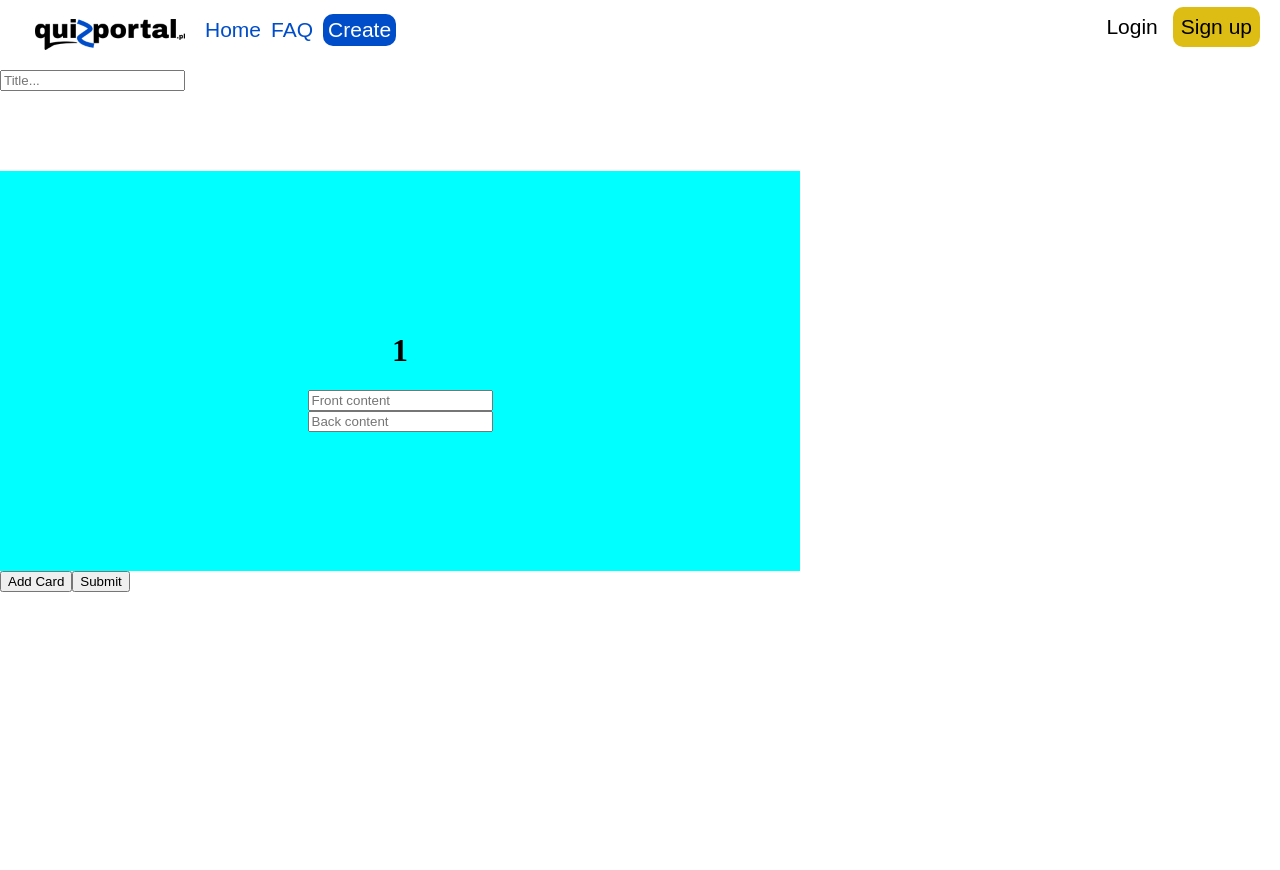
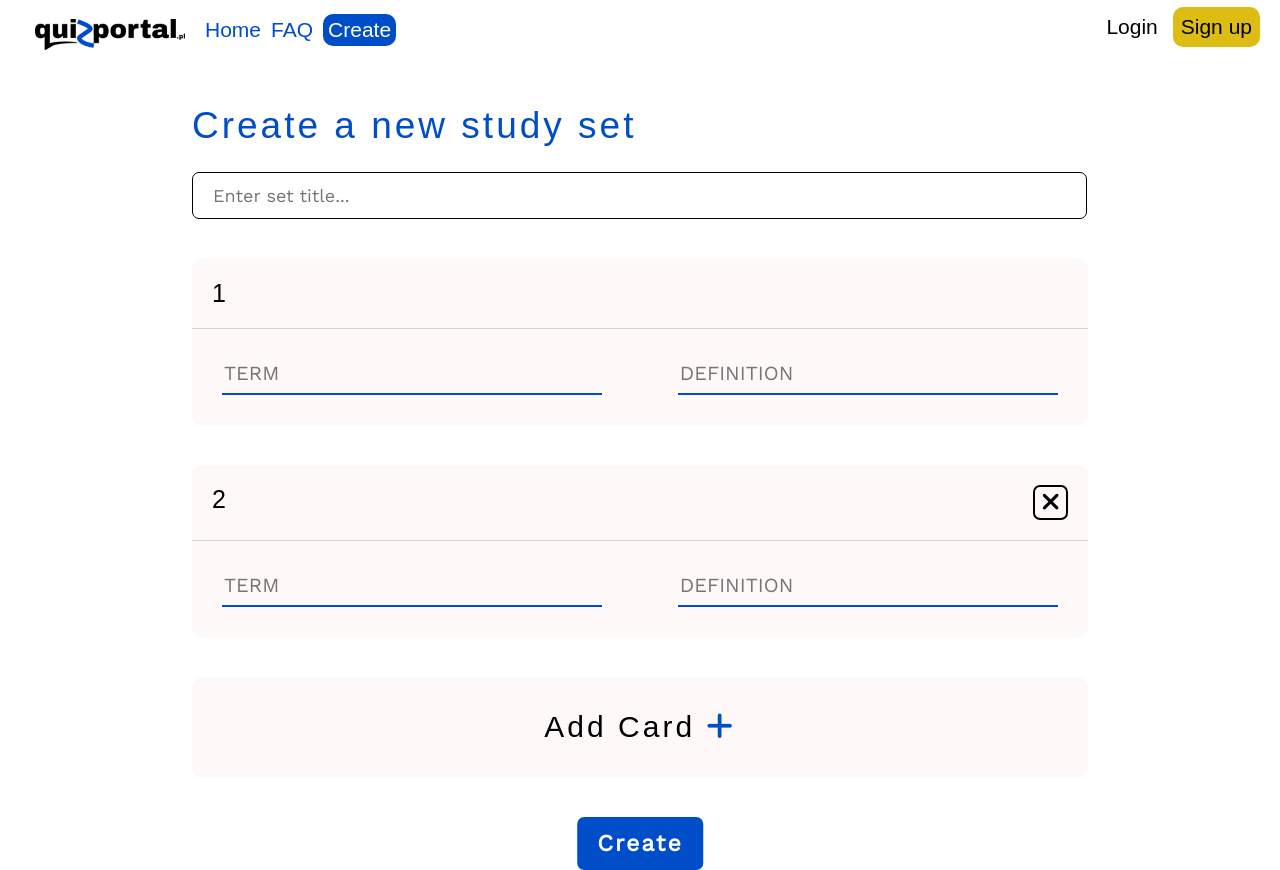
Before and after one commit to sercamembert/quizportal, a React (Create React App) app: page /create-folder in a window 1280 px wide. Before the commit the page ends 800 px from the top, so only its background shows below. Built offline with nearby package versions, Linux system fonts and the light colour scheme; no server answers; a web font is replaced by a local one.

Commit message:
add creating page styles

```diff
--- a/src/components/Header.tsx
+++ b/src/components/Header.tsx
@@ -136,7 +136,7 @@ export const Header = () => {
                 <div className="dropdown__link-container">
                   <Link to="/user-folders" className="dropdown__link">
                     <i className="fa-solid fa-bookmark dropdown__icon"></i>
-                    My flashcards
+                    My sets
                   </Link>
                 </div>
                 <div className="dropdown__link-container dropdown__link-container--border">
--- a/src/pages/create-folder/Create-folder.tsx
+++ b/src/pages/create-folder/Create-folder.tsx
@@ -16,8 +16,9 @@ interface CreateFormData {
 
 export const CreateFolder = () => {
   const navigate = useNavigate();
+  const [textareaHeight, setTextareaHeight] = useState("auto");
   const [user] = useAuthState(auth);
-  const [cardsCount, setCardsCount] = useState(1);
+  const [cardsCount, setCardsCount] = useState(2);
   const schema = yup.object().shape({
     title: yup.string().required("You must add title"),
     cards: yup.array().of(
@@ -78,35 +79,64 @@ export const CreateFolder = () => {
     );
   };
 
+  const handleTextareaInput = (event: any) => {
+    const element = event.target;
+    element.style.height = "30px";
+    element.style.height = `${element.scrollHeight}px`;
+    setTextareaHeight(`${element.scrollHeight}px`);
+  };
+
   return (
+    <div className="wrapper">
       <div className="create">
-      <form onSubmit={handleSubmit(onCreatePost)} className="form">
-        <input type="text" placeholder="Title..." {...register("title")} />
+        <form onSubmit={handleSubmit(onCreatePost)}>
+          <h1 className="create__heading">Create a new study set</h1>
+          <input
+            type="text"
+            placeholder="Enter set title..."
+            {...register("title")}
+            className="create__title"
+          />
           {Array.from({ length: cardsCount }).map((_, index) => (
             <div key={index} className="card">
-            <h1>{index + 1}</h1>
-            <input
-              type="text"
-              placeholder="Front content"
-              {...register(`cards.${index}.frontSite` as const)}
-            />
-            <input
-              type="text"
-              placeholder="Back content"
-              {...register(`cards.${index}.backSite` as const)}
-            />
+              <div className="card__head">
+                <span className="card__number">{index + 1}</span>
                 {index > 0 && (
-              <button type="button" onClick={() => handleRemoveCard(index)}>
-                Remove
+                  <button
+                    type="button"
+                    onClick={() => handleRemoveCard(index)}
+                    className="card__remove"
+                  >
+                    <i className="fa-solid fa-xmark"></i>
                   </button>
                 )}
               </div>
+              <div className="card__inputs">
+                <textarea
+                  placeholder="TERM"
+                  {...register(`cards.${index}.frontSite` as const)}
+                  className="card__input"
+                  onInput={handleTextareaInput}
+                />
+                <textarea
+                  placeholder="DEFINITION"
+                  {...register(`cards.${index}.backSite` as const)}
+                  className="card__input"
+                  onInput={handleTextareaInput}
+                />
+              </div>
+            </div>
           ))}
-        <button type="button" onClick={handleAddCard}>
-          Add Card
+          <button type="button" onClick={handleAddCard} className="card__add">
+            <span className="card__add-text">
+              Add Card <i className="fa-solid fa-plus"></i>
+            </span>
           </button>
-        <button>Submit</button>
+          <button className="submit-btn" type="submit">
+            Create
+          </button>
         </form>
+      </div>
     </div>
   );
 };
--- a/src/scss/App.scss
+++ b/src/scss/App.scss
@@ -4,5 +4,4 @@
 @import "header";
 @import "home";
 @import "faq";
-@import "create-flashcard";
-@import "card";
+@import "create-folder";
--- a/src/scss/_card.scss
+++ /dev/null
@@ -1,10 +0,0 @@
-.card {
-  margin-top: 80px;
-  display: flex;
-  flex-direction: column;
-  width: 800px;
-  height: 400px;
-  justify-content: center;
-  align-items: center;
-  background-color: aqua;
-}
--- a/src/scss/_create-flashcard.scss
+++ /dev/null
@@ -1,6 +0,0 @@
-.create {
-  margin-top: 70px;
-  min-height: calc(100vh - 70px);
-  width: 100vw;
-  max-width: 100%;
-}
--- /dev/null
+++ b/src/scss/_create-folder.scss
@@ -0,0 +1,152 @@
+.create {
+  min-height: calc(100vh - 80px);
+  width: 100vw;
+  max-width: 100%;
+  margin-top: 80px;
+  display: flex;
+  justify-content: center;
+  flex-wrap: wrap;
+
+  form {
+    flex-basis: 70%;
+  }
+
+  &__heading {
+    color: $color-blue-main;
+    font-family: $font-Coolvetica;
+    letter-spacing: 3px;
+    font-weight: 300;
+    font-size: 20px;
+    @media (min-width: 425px) {
+      font-size: 23px;
+    }
+    @media (min-width: 768px) {
+      font-size: 30px;
+    }
+    @media (min-width: 1024px) {
+      font-size: 37px;
+    }
+  }
+
+  &__title {
+    width: calc(100% - 35px);
+    padding: 12px;
+    padding-left: 20px;
+    font-family: $font-Work-Sans;
+    font-size: 18px;
+    border-radius: 7px;
+    border: 1px solid black;
+  }
+}
+
+.card {
+  background-color: $color-beige;
+  margin-top: 40px;
+  border-radius: 10px;
+  &__head {
+    width: 100%;
+    display: flex;
+    justify-content: space-between;
+    border-bottom: 1px solid lightgrey;
+  }
+
+  &__number {
+    font-family: $font-Coolvetica;
+    font-size: 25px;
+    margin: 20px;
+  }
+
+  &__remove {
+    font-size: 25px;
+    background-color: $color-beige;
+    border: 2px solid;
+    border-color: black;
+    margin: 20px;
+    transition: 0.3s ease-in-out;
+    border-radius: 7px;
+    &:hover {
+      cursor: pointer;
+      border-color: rgb(223, 91, 91);
+      color: rgb(223, 91, 91);
+      transform: scale(1.1);
+    }
+  }
+
+  &__inputs {
+    padding: 30px;
+    width: calc(100% - 60px);
+    min-height: 100%; /* dodana właściwość */
+    display: flex; /* dodana właściwość */
+    flex-direction: column;
+    gap: 40px;
+    @media (min-width: 768px) {
+      justify-content: space-between;
+      flex-direction: row;
+    }
+  }
+
+  &__input {
+    min-height: 30px;
+    height: 30px;
+    width: 100%;
+    @media (min-width: 768px) {
+      width: 45%;
+    }
+    resize: none;
+    border: none;
+    background: none;
+    border-bottom: 2px solid $color-blue-main;
+    font-family: $font-Work-Sans;
+    font-size: 20px;
+    overflow-y: hidden;
+    &:focus {
+      border-bottom: 2px solid $color-yellow;
+      outline: none;
+    }
+  }
+
+  &__add {
+    border-radius: 10px;
+    margin-top: 40px;
+    width: 100%;
+    height: 100px;
+    background-color: $color-beige;
+    border: none;
+    transition: 0.3s ease-in-out;
+    &:hover {
+      cursor: pointer;
+      filter: brightness(90%);
+    }
+  }
+
+  &__add-text {
+    font-size: 30px;
+    font-family: $font-Coolvetica;
+    letter-spacing: 3px;
+    i {
+      color: $color-blue-main;
+    }
+  }
+}
+
+.submit-btn {
+  background-color: $color-blue-main;
+  margin-top: 40px;
+  font-family: $font-Work-Sans;
+  font-size: 23px;
+  font-weight: bold;
+  border: none;
+  color: white;
+  padding: 13px 20px;
+  letter-spacing: 2px;
+  border-radius: 7px;
+  margin-left: 50%;
+  transform: translateX(-50%);
+  transition: 0.3s ease-in-out;
+  &:hover {
+    cursor: pointer;
+    background-color: $color-yellow;
+    color: black;
+    transform: translateX(-50%) scale(1.1);
+  }
+}
--- a/src/scss/_variables.scss
+++ b/src/scss/_variables.scss
@@ -8,3 +8,4 @@ $color-blue-main: #004dc9;
 $color-yellow: #ddbc13;
 $color-dark-grey: #363636;
 $color-grey: #626262;
+$color-beige: #fff8f8;
```
Lines whose indentation alone changed are shown as unchanged.
